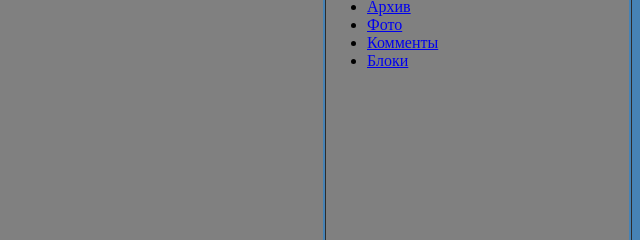
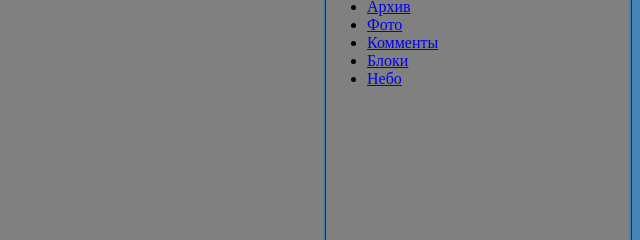
Before and after one commit to Kiryxa-2005/kiryxa-2005.github.io, a plain HTML site: page index.html in a window 1280 px wide. Shown: the part 133-373 px from the top of the page, 640-1280 px from the left. Drawn offline with Linux system fonts and the light colour scheme.

Commit message:
foor commit

```diff
--- a/index.html
+++ b/index.html
@@ -24,6 +24,7 @@
 	   <li><a href="index-3.html">Фото</a></li>
 	   <li><a href="index-4.html">Комменты</a></li>
 	    <li><a href="index-5.html">Блоки</a></li>
+		<li><a href="index-6.html">Небо</a></li>
 	</ul>
 
   </td>
```
